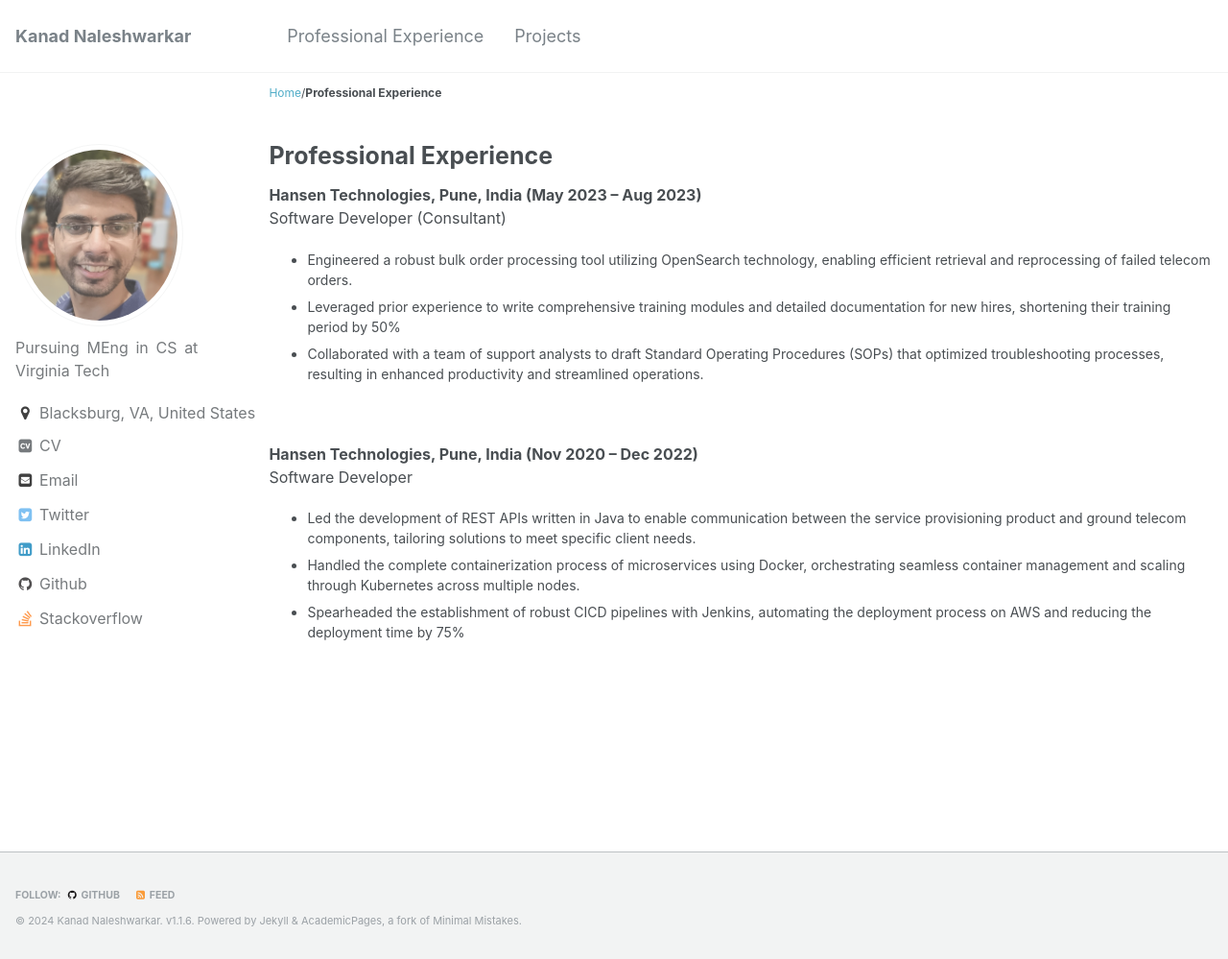
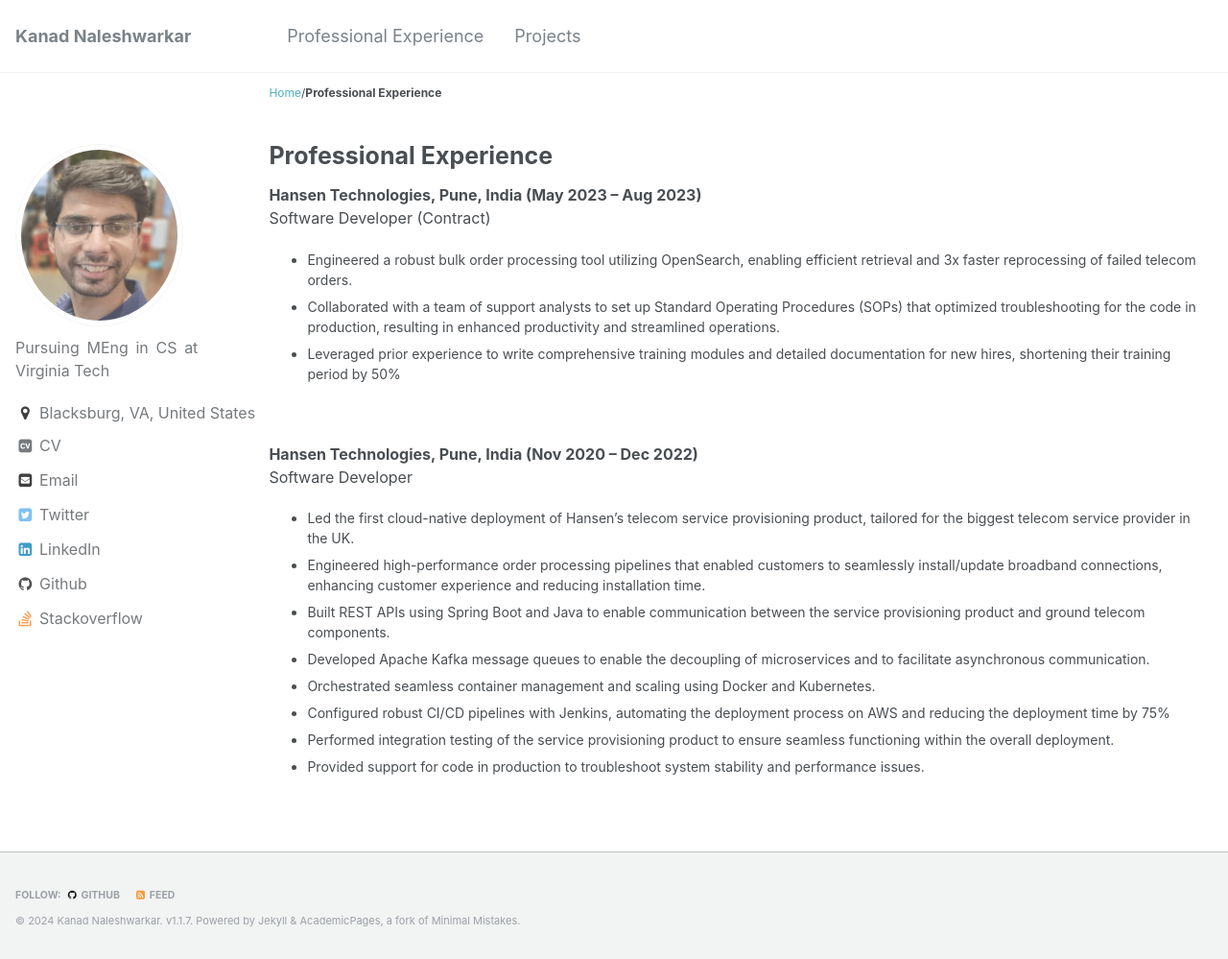
Before and after one commit to kanadn/kanadn.github.io, a Jekyll site: the page built from _pages/experience.md, in a window 1280 px wide and 999 px high. Shown: the whole window at 96% size. Built offline with Jekyll 4.4.1, drawn with Linux system fonts in a browser that asks for light colours; some web fonts are replaced.

Commit message:
Updated content.

```diff
--- a/_config.yml
+++ b/_config.yml
@@ -6,7 +6,7 @@
 # `jekyll serve`. If you change this file, please restart the server process.
 
 # Site Settings
-version                  : "1.1.6"  #Major_Publish.Feature_Added.Content_Update
+version                  : "1.1.7"  #Major_Publish.Feature_Added.Content_Update
 locale                   : "en-US"
 title                    : "Kanad Naleshwarkar"
 title_separator          : " "
--- a/_pages/experience.md
+++ b/_pages/experience.md
@@ -7,20 +7,25 @@ author_profile: true
 
 
 **Hansen Technologies, Pune, India (May 2023 – Aug 2023)**
-Software Developer (Consultant)
- - Engineered a robust bulk order processing tool utilizing OpenSearch technology, enabling efficient retrieval and reprocessing of failed telecom orders.
+Software Developer (Contract)
+ - Engineered a robust bulk order processing tool utilizing OpenSearch, enabling efficient retrieval and 3x faster reprocessing of failed telecom orders.
+ - Collaborated with a team of support analysts to set up Standard Operating Procedures (SOPs) that optimized troubleshooting for the code in production, resulting in enhanced productivity and streamlined operations.
  - Leveraged prior experience to write comprehensive training modules and detailed documentation for new hires, shortening their training period by 50%
- - Collaborated with a team of support analysts to draft Standard Operating Procedures (SOPs) that optimized troubleshooting processes, resulting in enhanced productivity and streamlined operations.
 
 
 <br>
 
 **Hansen Technologies, Pune, India (Nov 2020 – Dec 2022)**
 Software Developer
- - Led the development of REST APIs written in Java to enable communication between the service provisioning product and ground telecom components, tailoring solutions to meet specific client needs.
- - Handled the complete containerization process of microservices using Docker, orchestrating seamless container management and scaling through Kubernetes across multiple nodes.
- - Spearheaded the establishment of robust CICD pipelines with Jenkins, automating the deployment process on AWS and reducing the
-deployment time by 75%
+ - Led the first cloud-native deployment of Hansen’s telecom service provisioning product, tailored for the biggest telecom service provider in the UK.
+ - Engineered high-performance order processing pipelines that enabled customers to seamlessly install/update broadband connections, enhancing customer experience and reducing installation time.
+ - Built REST APIs using Spring Boot and Java to enable communication between the service provisioning product and ground telecom components.
+ - Developed Apache Kafka message queues to enable the decoupling of microservices and to facilitate asynchronous communication.
+ - Orchestrated seamless container management and scaling using Docker and Kubernetes.
+ - Configured robust CI/CD pipelines with Jenkins, automating the deployment process on AWS and reducing the deployment time by 75%
+ - Performed integration testing of the service provisioning product to ensure seamless functioning within the overall deployment.
+ - Provided support for code in production to troubleshoot system stability and performance issues.
+
 
 <!-- # Work Experience
 - Research Scientist @ **IBM Almaden Research Center**, San Jose, CA, November 2019 - December 2020
```
Also changed, not shown: _pages/portfolio.md (+6 -1 lines), 1 other file.
